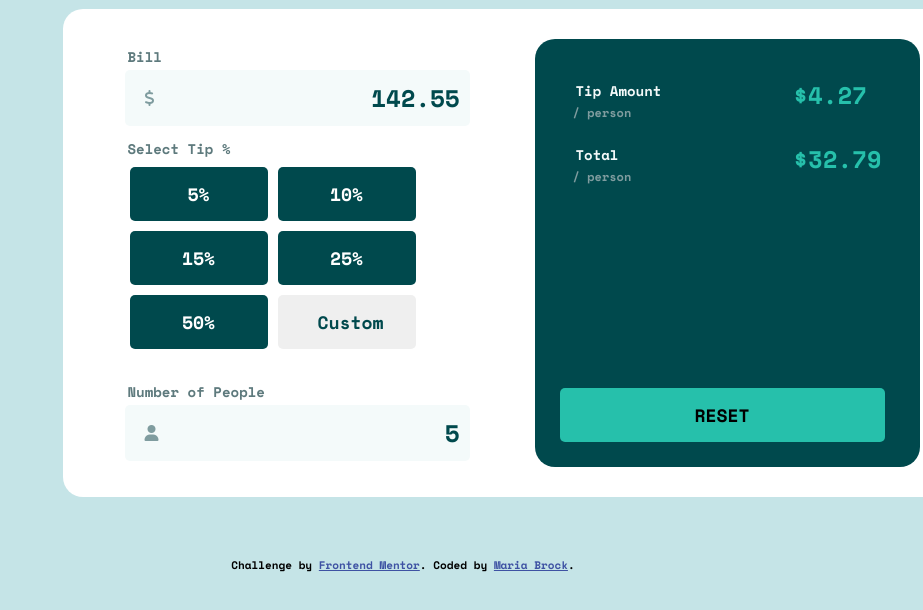
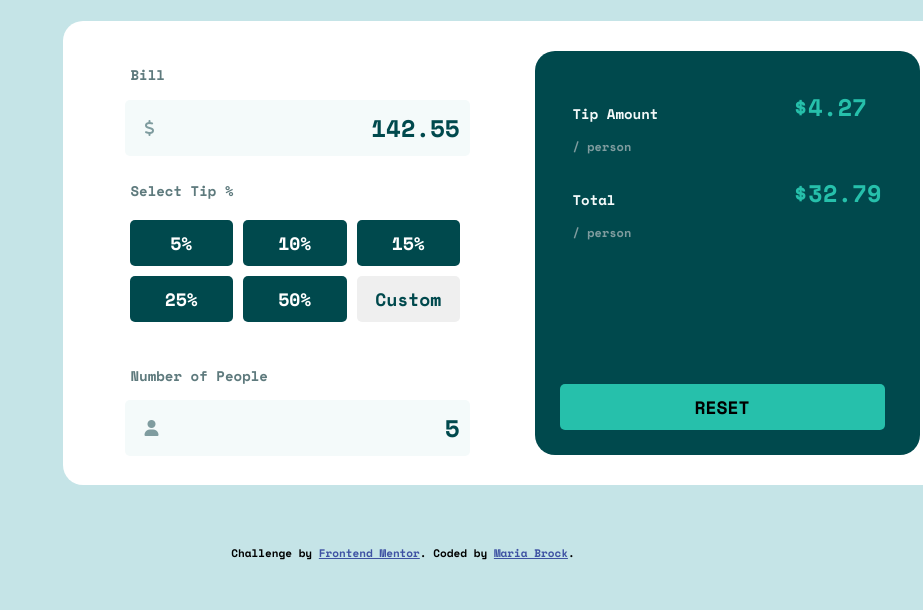
Before and after one commit to mariabrock/fronendmentorio-tip-calculator-solution, a plain HTML site: page index.html in a window 1280 px wide. Shown: the part 188-798 px from the top of the page, without its empty margins (357-1280 px from the left). Drawn offline with nearby package versions, Linux system fonts and the light colour scheme.

Commit message:
this is more correct

```diff
--- a/styles.css
+++ b/styles.css
@@ -43,18 +43,24 @@ img {
 
 .bill-container {
   grid-area: "side-one";
-  margin: 1rem;
+  margin-left: 1rem;
+  margin-right: 1rem;
+  display: flex;
+  flex-direction: column;
 }
 
 .select-container {
   grid-area: "side-one";
-  margin: 1rem;
+  margin: 2rem 1rem;
   max-width: 345px;
 }
 
 .customers-container {
   grid-area: "side-one";
-  padding: 1rem;
+  margin-left: 1rem;
+  margin-right: 1rem;
+  display: flex;
+  flex-direction: column;
 }
 
 .total-container {
@@ -77,12 +83,12 @@ button {
   font-family: 'Space Mono', monospace;
   border: none;
   margin: 5px;
-  padding: 14px 40px;
+  padding: 10px 15px;
   text-align: center;
   text-decoration: none;
   border-radius: 5px;
   transition-duration: 0.4s;
-  width: 40%;
+  width: 30%;
   cursor: pointer;
   font-size: large;
 }
@@ -134,7 +140,7 @@ button {
   row-gap:  20px;
   column-gap:  20px;
   padding: 1.5rem;
-  margin-bottom: 15rem;
+  margin-bottom: 10rem;
 }
 
 .total-text {
@@ -159,8 +165,7 @@ button {
 .input-container {
   display: flex;
   flex-direction: row;
-  justify-content: space-between;
-  width: 325px;
+  /*margin: 1rem;*/
   padding: 10px;
   background-color: hsl(189, 41%, 97%);
   border: 0;
@@ -173,12 +178,9 @@ h2 {
   font-size: x-large;
 }
 
-h3 {
-  margin: 0.25rem;
-}
-
 .header1 {
   color: hsl(186, 14%, 43%);
+  margin-left: .5rem;
 }
 
 .header2 {
```
